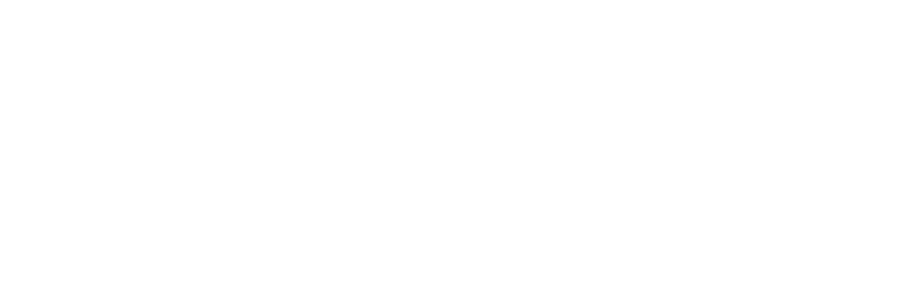
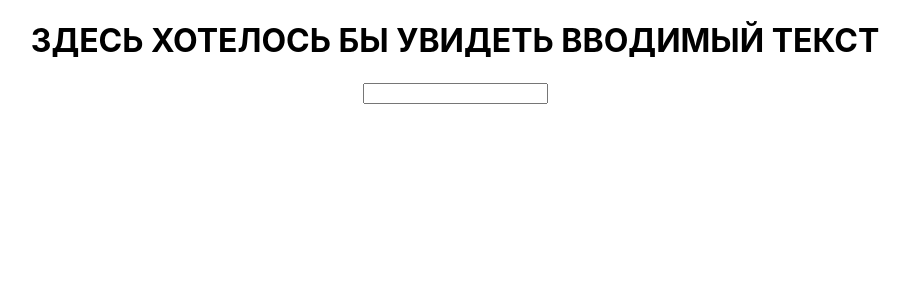
Before and after one commit to sashkaman/homework-front, a React (Create React App) app: page / in a window 1280 px wide. Shown: the top 300 px of the page, without its empty margins (185-1095 px from the left). Built offline with nearby package versions, Linux system fonts and the light colour scheme.

Commit message:
type handleChange

```diff
--- a/src/HW/3/HW3.tsx
+++ b/src/HW/3/HW3.tsx
@@ -31,12 +31,12 @@
   return (
     <div id={'hw03'}>
       {/*{currentText ? (*/}
-      {/*  <h1 id={'hw03-text'}>ЗДЕСЬ ХОТЕЛОСЬ БЫ УВИДЕТЬ ВВОДИМЫЙ ТЕКСТ</h1>*/}
+      <h1 id={'hw03-text'}>ЗДЕСЬ ХОТЕЛОСЬ БЫ УВИДЕТЬ ВВОДИМЫЙ ТЕКСТ</h1>
       {/*) : (*/}
       {/*  <h1 id={'hw03-default-text'}>Здесь появится новое дело</h1> // ничего не меняем, здесь все норм*/}
       {/*)}*/}
 
-      {/*<input id={'hw03-input'} type="text" value={currentText} onChange={handleChange} />*/}
+      <input id={'hw03-input'} type="text" value={currentText} onChange={handleChange} />
 
       {/*<button id={'hw03-button'} onClick={() => {}}> // НЕ ХВАТАТЕТ ФУНКЦИИ*/}
       {/*  Сохранить*/}
```
